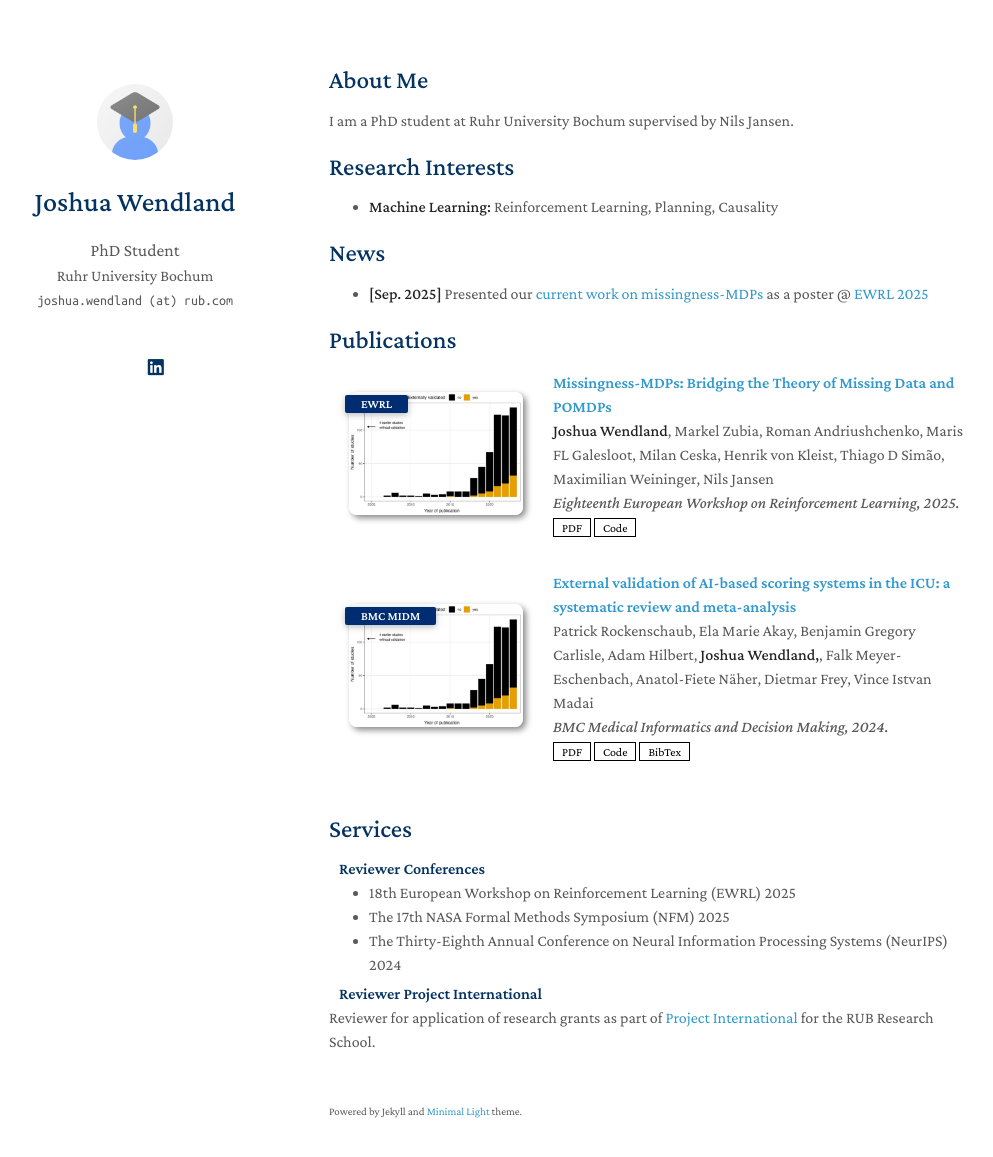
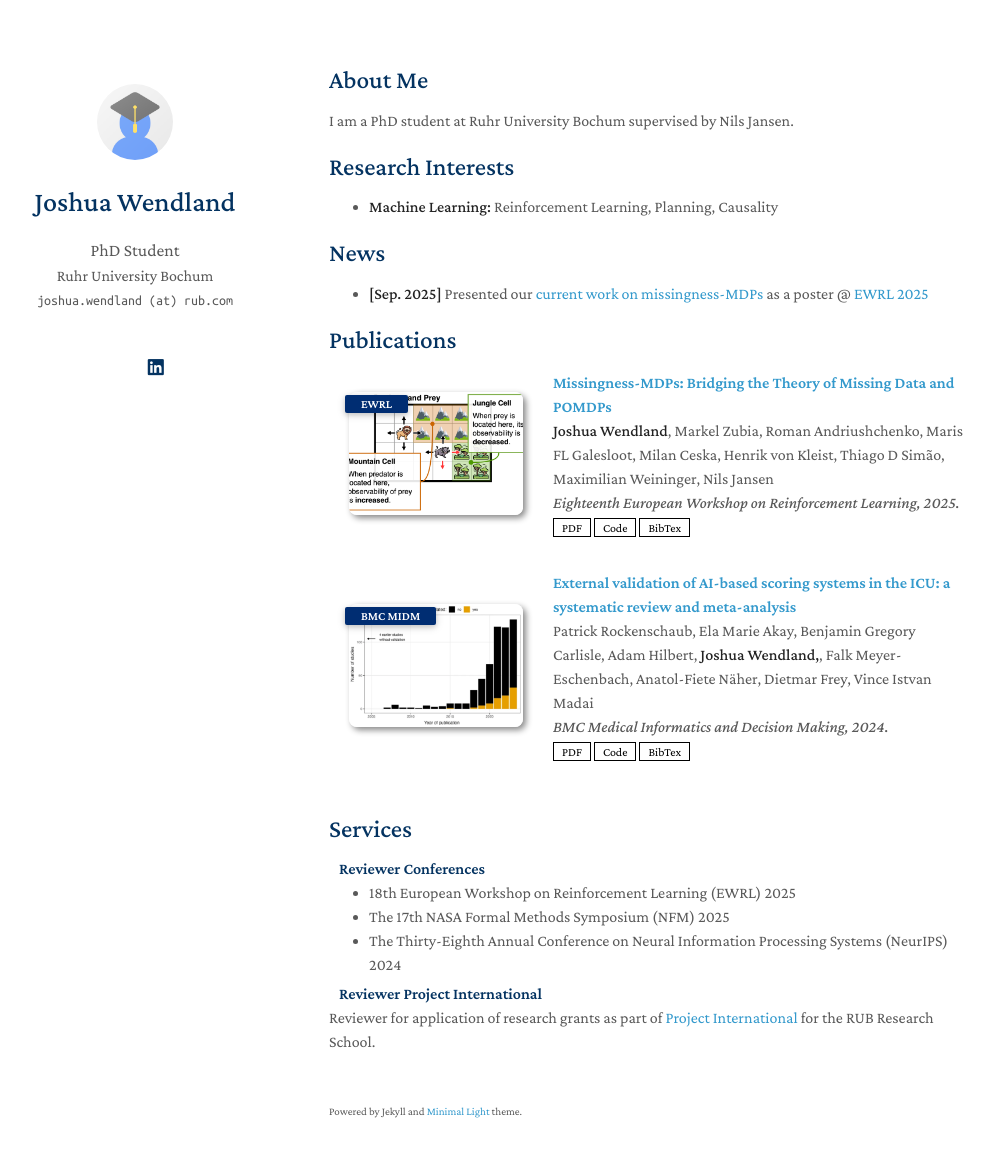
Before and after one commit to joshuawe/joshuawe.github.io, a Jekyll site: the page built from index.md, in a window 1280 px wide and 1192 px high. Shown: the top 1157 px of the window, without its empty margins (141-1134 px from the left). Built offline with Jekyll 4.4.1, drawn with Linux system fonts in a browser that asks for light colours; a style sheet for code colours, icons or effects is not loaded; our own code applies the rules of GitHub Pages for plain Markdown files.

Commit message:
add missingness paper EWRL

```diff
--- a/_data/publications.yml
+++ b/_data/publications.yml
@@ -6,8 +6,8 @@ main:
     conference: "Eighteenth European Workshop on Reinforcement Learning, 2025."
     pdf: "https://openreview.net/pdf?id=TitmKQCIw0"
     code: "https://github.com/ai-fm/missingness-pomdps"
-    # bibtex: ".assets/files/2024_External_Validation_ICU.bib"
-    image: "./assets/img/2024_External_Validation_ICU.png"
+    bibtex: "https://openreview.net/forum?id=TitmKQCIw0"
+    image: "./assets/img/2025_Missingness_MDPs_EWRL.png"
     notes: ""
 
   - title: "External validation of AI-based scoring systems in the ICU: a systematic review and meta-analysis"
```
Also changed, not shown: assets/img/2025_Missingness_MDPs_EWRL.png (added).
